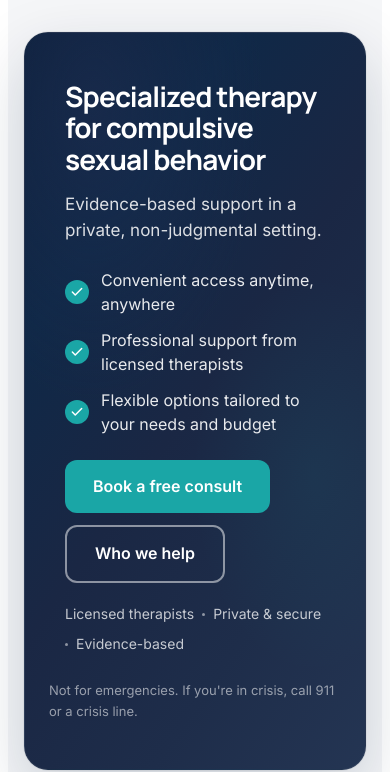
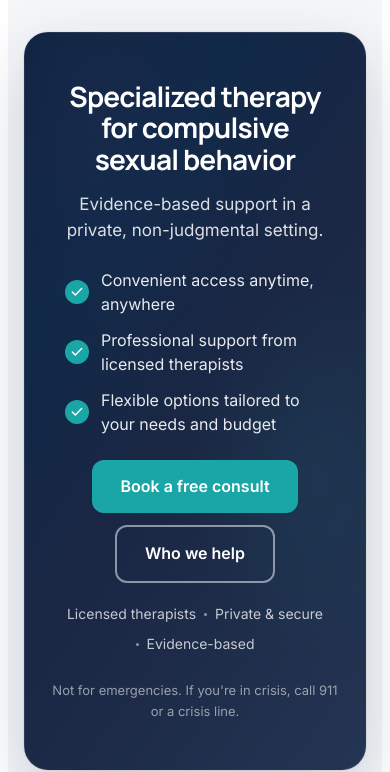
Before and after one commit to quicktest007/align-therapy, a plain HTML site: page index.html in a window 390 px wide. Shown: the part 77-849 px from the top of the page. Drawn offline with Linux system fonts and the light colour scheme.

Commit message:
Refactor hero section in index.html to improve layout and styling. Centered text alignment for containers and lists, adjusted margins for better visual balance, and enhanced responsiveness for mobile devices. Updated media queries for improved display on smaller screens.

```diff
--- a/index.html
+++ b/index.html
@@ -86,25 +86,25 @@
       @media(min-width:768px){.at-hero-wrap{padding:var(--at-space-8) var(--at-space-6) var(--at-space-10);}}
       .at-hero{position:relative;width:100%;padding:80px 64px;overflow:hidden;background:linear-gradient(125deg,#0B1F3B 0%,#0f2847 25%,#1a2744 50%,#1e2d4a 75%,#243553 100%);border-radius:40px;border:1px solid rgba(255,255,255,.06);box-shadow:0 24px 64px rgba(11,31,59,.18),0 0 0 1px rgba(0,0,0,.04);}
       .at-hero::before{content:'';position:absolute;inset:0;background:radial-gradient(ellipse 100% 80% at 20% 10%,rgba(30,45,80,.6),transparent 50%),radial-gradient(ellipse 80% 60% at 85% 60%,rgba(26,166,166,.08),transparent 45%);pointer-events:none;}
-      .at-hero .at-container{position:relative;z-index:1;max-width:900px;margin:0 auto;text-align:left;}
-      .at-hero__container{max-width:560px;}
+      .at-hero .at-container{position:relative;z-index:1;max-width:900px;margin:0 auto;text-align:center;}
+      .at-hero__container{max-width:560px;margin-left:auto;margin-right:auto;}
       .at-hero__headline{font-family:var(--at-font-heading);font-weight:700;font-size:clamp(2rem,5vw,3.25rem);line-height:1.12;letter-spacing:-.03em;color:#fff;margin:0 0 var(--at-space-4);}
       .at-hero__subhead{font-size:clamp(1.0625rem,2vw,1.25rem);line-height:1.55;color:rgba(255,255,255,.85);margin:0 0 var(--at-space-6);}
-      .at-hero__list{list-style:none;margin:0 0 var(--at-space-6);padding:0;}
-      .at-hero__list-item{display:flex;align-items:center;gap:var(--at-space-3);font-size:1.0625rem;line-height:1.5;color:rgba(255,255,255,.9);margin-bottom:var(--at-space-3);}
+      .at-hero__list{list-style:none;margin:0 auto var(--at-space-6);padding:0;display:inline-block;text-align:left;}
+      .at-hero__list-item{display:flex;align-items:center;justify-content:center;gap:var(--at-space-3);font-size:1.0625rem;line-height:1.5;color:rgba(255,255,255,.9);margin-bottom:var(--at-space-3);}
       .at-hero__list-item:last-child{margin-bottom:0;}
       .at-hero__check{display:inline-flex;align-items:center;justify-content:center;width:24px;height:24px;flex-shrink:0;background:var(--at-teal);border-radius:50%;color:#fff;}
       .at-hero__check svg{width:14px;height:14px;}
-      .at-hero__ctas{display:flex;flex-wrap:wrap;align-items:center;gap:var(--at-space-4);row-gap:var(--at-space-3);}
+      .at-hero__ctas{display:flex;flex-wrap:wrap;align-items:center;justify-content:center;gap:var(--at-space-4);row-gap:var(--at-space-3);}
       .at-hero__cta{display:inline-flex;align-items:center;justify-content:center;padding:14px 28px;font-family:var(--at-font-body);font-size:1rem;font-weight:600;text-decoration:none;border-radius:var(--at-radius-md);transition:background var(--at-transition),color var(--at-transition),border-color var(--at-transition);white-space:nowrap;}
       .at-hero__cta--primary{background:var(--at-teal);color:#fff;border:none;}
       .at-hero__cta--primary:hover{background:var(--at-teal-hover);color:#fff;}
       .at-hero__cta--secondary{background:transparent;color:#fff;border:2px solid rgba(255,255,255,.5);}
       .at-hero__cta--secondary:hover{border-color:rgba(255,255,255,.9);color:#fff;}
-      .at-hero__trust-badges{display:flex;flex-wrap:wrap;align-items:center;gap:var(--at-space-2);font-size:.875rem;color:rgba(255,255,255,.75);margin-left:var(--at-space-2);}
+      .at-hero__trust-badges{display:flex;flex-wrap:wrap;align-items:center;justify-content:center;gap:var(--at-space-2);font-size:.875rem;color:rgba(255,255,255,.75);}
       .at-hero__badge-dot{width:3px;height:3px;border-radius:50%;background:rgba(255,255,255,.5);flex-shrink:0;}
-      .at-hero__disclaimer{text-align:left;font-size:.8125rem;color:rgba(255,255,255,.55);margin:var(--at-space-6) 0 0;padding-left:var(--at-space-4);}
-      @media(max-width:767px){.at-hero{padding:48px 24px;border-radius:24px;}.at-hero__headline{font-size:clamp(1.75rem,5vw,2.25rem);}.at-hero__subhead{margin-bottom:var(--at-space-5);}.at-hero__list{margin-bottom:var(--at-space-5);}.at-hero__list-item{font-size:1rem;}.at-hero__ctas{flex-direction:column;align-items:flex-start;}.at-hero__trust-badges{margin-left:0;margin-top:var(--at-space-2);}.at-hero__disclaimer{margin-top:var(--at-space-5);padding-left:0;}}
+      .at-hero__disclaimer{text-align:center;font-size:.8125rem;color:rgba(255,255,255,.55);margin:var(--at-space-6) 0 0;padding:0 var(--at-space-4);}
+      @media(max-width:767px){.at-hero{padding:48px 24px;border-radius:24px;}.at-hero__headline{font-size:clamp(1.75rem,5vw,2.25rem);}.at-hero__subhead{margin-bottom:var(--at-space-5);}.at-hero__list{margin-bottom:var(--at-space-5);}.at-hero__list-item{font-size:1rem;}.at-hero__ctas{flex-direction:column;align-items:center;}.at-hero__trust-badges{justify-content:center;margin-top:var(--at-space-2);}.at-hero__disclaimer{margin-top:var(--at-space-5);padding:0;}}
 
       /* Custom select: desktop-only custom dropdown; native select kept in DOM, visually hidden */
       .cs-wrap{position:relative;width:100%;}
```
